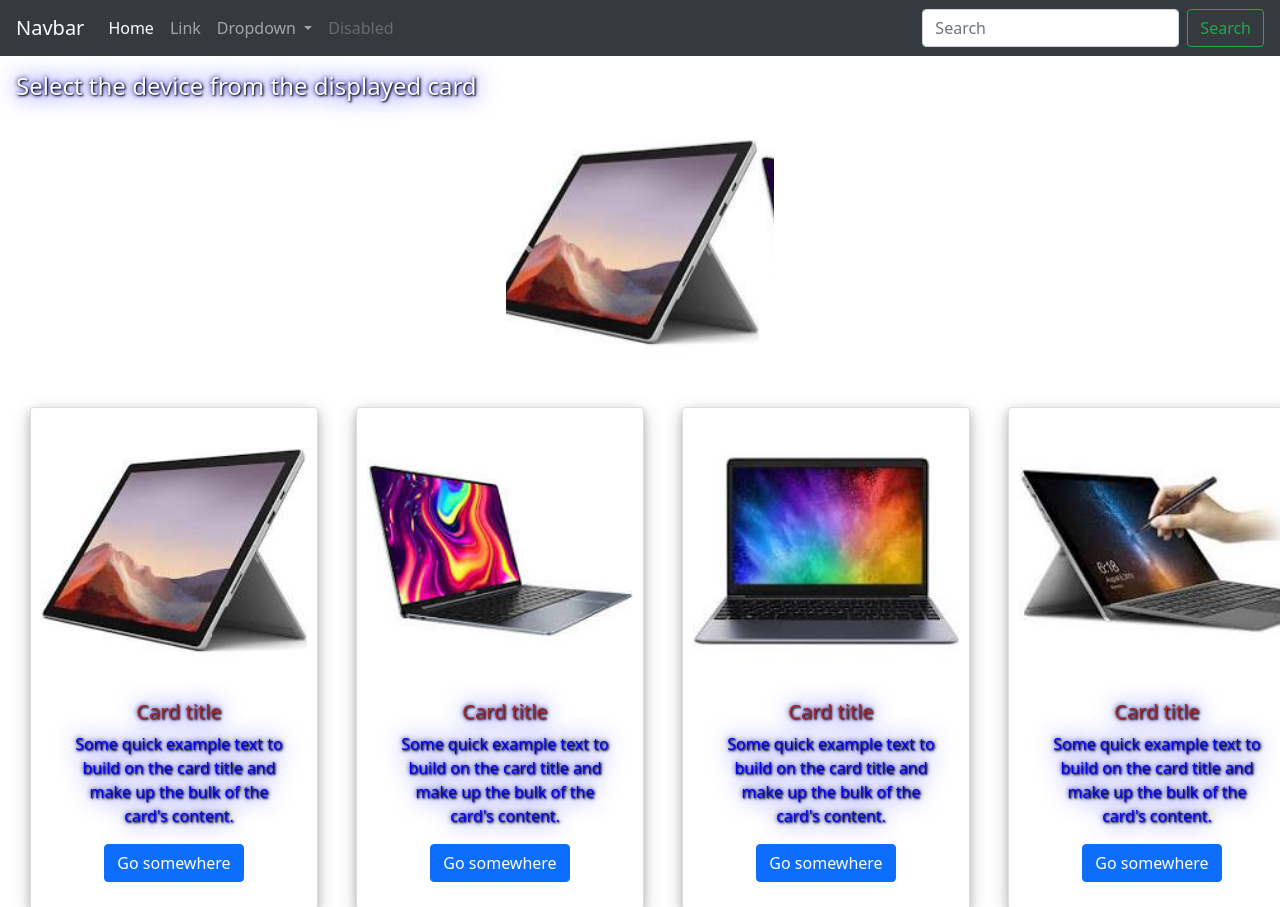
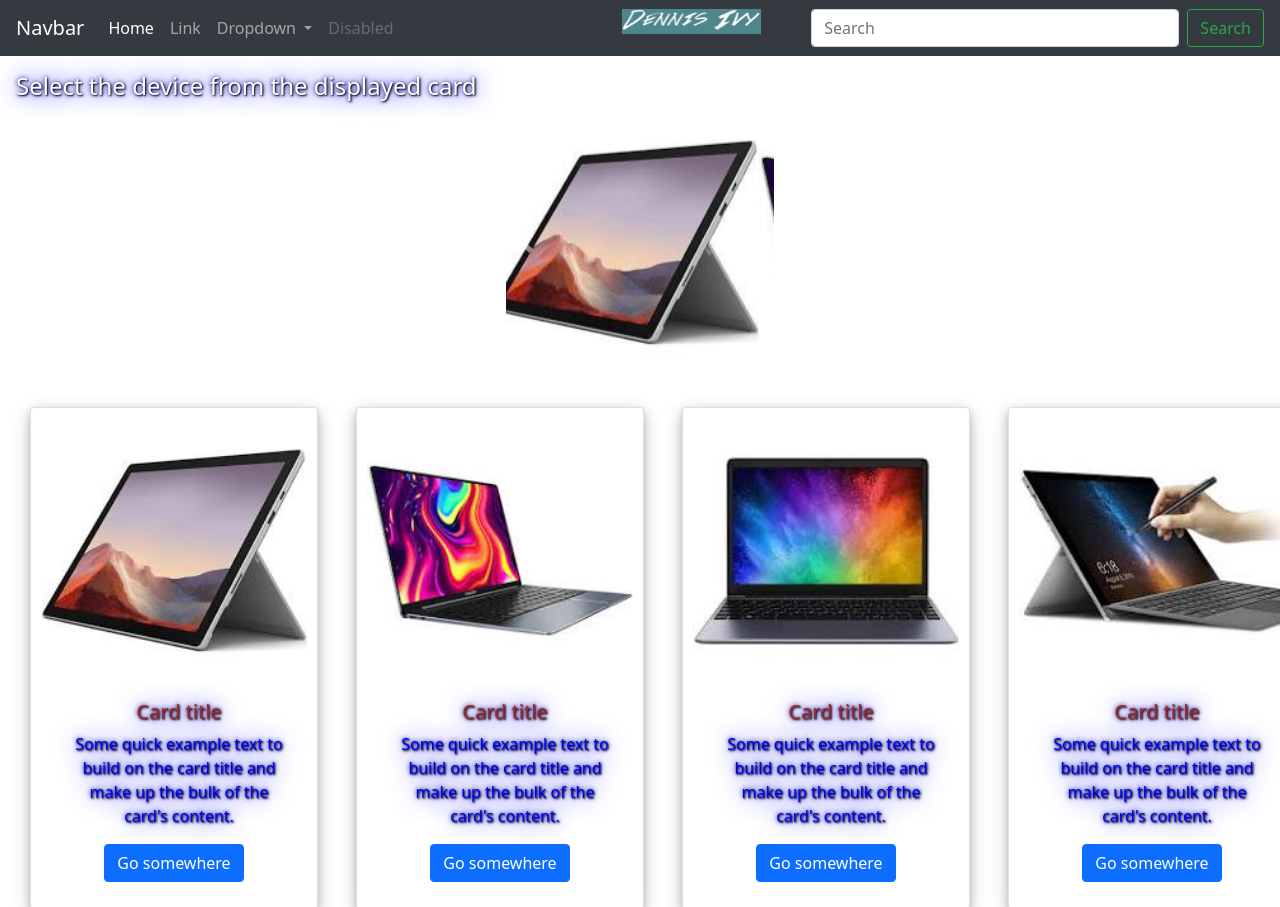
Before and after one commit to ahmedsennah/dennis-web-project, a plain HTML site: page index.html in a window 1280 px wide. Shown: the top 907 px of the page. Drawn offline with nearby package versions, Linux system fonts and the light colour scheme.

Commit message:
Update Logo

```diff
--- a/css/style.css
+++ b/css/style.css
@@ -48,3 +48,10 @@ h5
   text-shadow: 1px 1px 2px black, 0 0 25px blue, 0 0 5px darkblue;
 padding-left: 10px;
 }
+
+#logo
+{
+  padding-right: 50px;
+  width: 300px;
+  height: 25px;
+}
--- a/index.html
+++ b/index.html
@@ -15,8 +15,10 @@
 <nav class="navbar navbar-expand-lg navbar-dark bg-dark">
   <div class="container-fluid">
     <a class="navbar-brand" href="#">Navbar</a>
+
     <button class="navbar-toggler" type="button" data-toggle="collapse" data-target="#navbarSupportedContent" aria-controls="navbarSupportedContent" aria-expanded="false" aria-label="Toggle navigation">
       <span class="navbar-toggler-icon"></span>
+
     </button>
     <div class="collapse navbar-collapse" id="navbarSupportedContent">
       <ul class="navbar-nav mr-auto mb-2 mb-lg-0">
@@ -42,6 +44,7 @@
         </li>
       </ul>
       <form class="d-flex">
+           <img id="logo" src="./img/d.png">
         <input class="form-control mr-2" type="search" placeholder="Search" aria-label="Search">
         <button class="btn btn-outline-success" type="submit">Search</button>
       </form>
@@ -51,6 +54,7 @@
 
   <h4 class="pt-3 pl-3">Select the device from the displayed card</h4>
 <div class ="container">
+
 
 <div id="carouselExampleControls" class="carousel slide" data-ride="carousel">
   <div class="carousel-inner">
```
Also changed, not shown: img/d.png (added).
